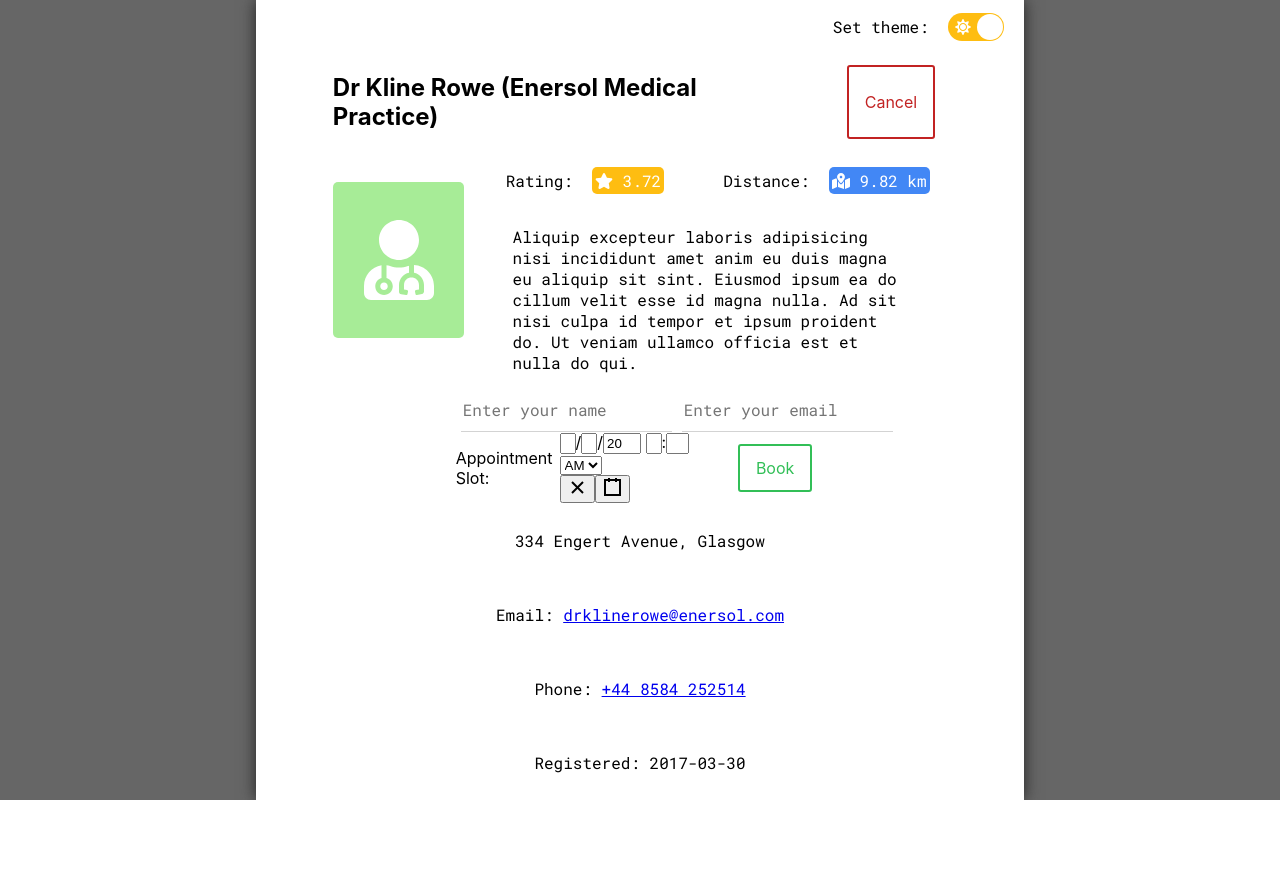
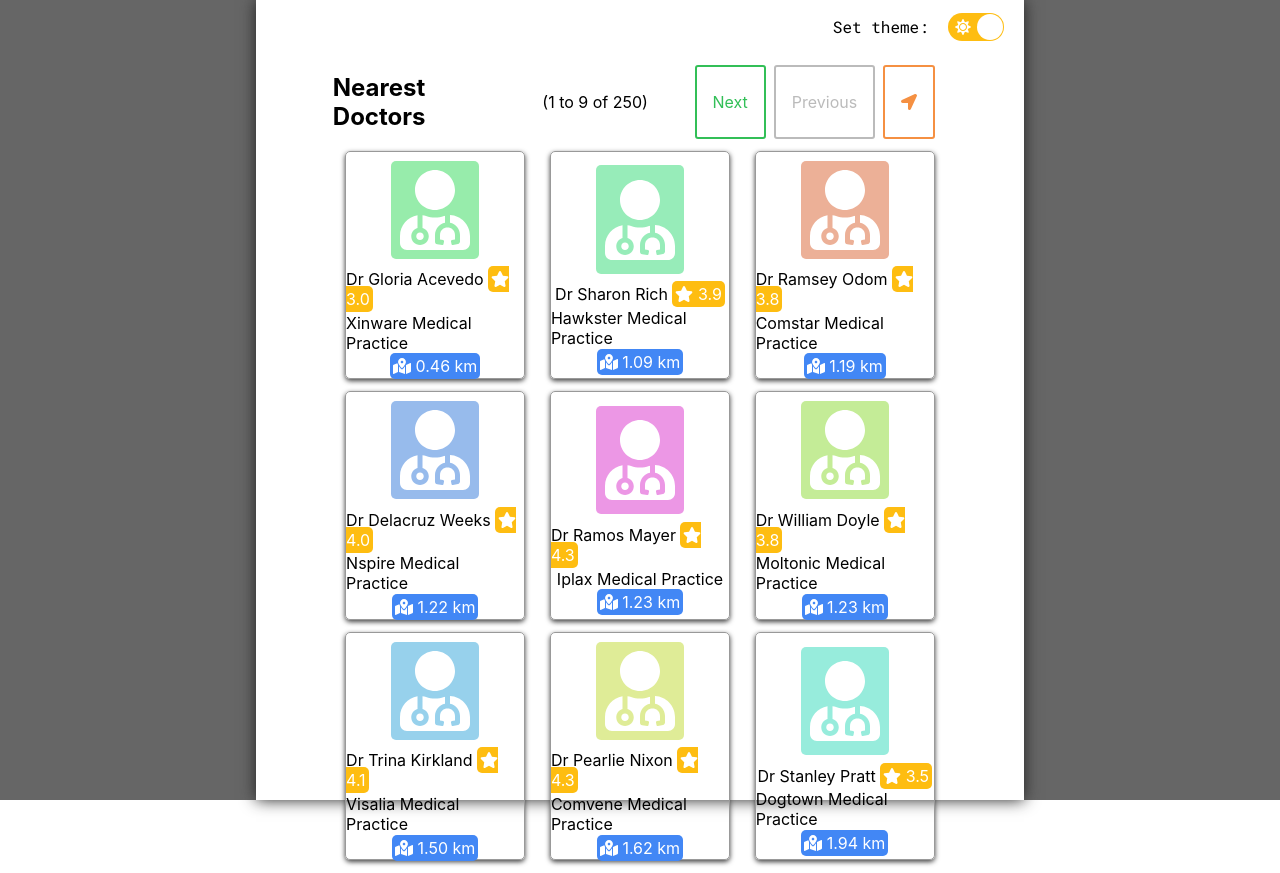
Before and after one commit to cwatson-dev/booking-app, a React (Create React App) app: page / in a window 1280 px wide. Before the commit the page ends 800 px from the top, so only its background shows below. Built offline with nearby package versions, Linux system fonts and the light colour scheme.

Commit message:
chore: cleanup

```diff
--- a/src/App.tsx
+++ b/src/App.tsx
@@ -9,7 +9,7 @@ import { Button, ButtonsContainer, PageButtons, themeSwitchIcon, ThemeSwitcher }
 import { AppContainer, ContentContainer, HeaderContainer, NavContainer, PageContainer } from './components/structure';
 import { Header, PageDetails, SwitchText } from './components/text';
 import { usePosition } from './helpers/hooks';
-import { renderDoctorCardsRow, renderDoctorDetails } from './helpers/renderers';
+import { renderDoctorCardsRow, renderAppointmentPage } from './helpers/renderers';
 import { sortArrayByLatLongNearest } from './helpers/sorters';
 
 const App = () => {
@@ -18,7 +18,7 @@ const App = () => {
   const [currentLocationEnabled, setCurrentLocationEnabled] = useState(false);
   const [doctors, setDoctors] = useState<Doctor[]>(doctorsData);
   const [page, setPage] = useState(0);
-  const [selectedDoctor, setSelectedDoctor] = useState<Doctor | null>(doctorsData[0]);
+  const [selectedDoctor, setSelectedDoctor] = useState<Doctor | null>(null);
   const [themeMode, setThemeMode] = useState<'light' | 'dark'>('light');
   const [userDetails, setUserDetails] = useState({ name: '', email: '' });
 
@@ -91,12 +91,13 @@ const App = () => {
                   </ButtonsContainer>
                 </HeaderContainer>
                 <PageContainer>
-                  {renderDoctorDetails(
+                  {renderAppointmentPage(
                     selectedDoctor,
                     appointmentDateTime,
                     setAppointmentDateTime,
                     userDetails,
                     setUserDetails,
+                    setSelectedDoctor,
                   )}
                 </PageContainer>
               </>
--- a/src/helpers/renderers.tsx
+++ b/src/helpers/renderers.tsx
@@ -43,7 +43,7 @@ export const renderDoctorCardsRow = (
 };
 
 // this renderer should be changed to use components with proper spacing css, not `&nbsp;`
-export const renderDoctorDetails = (
+export const renderAppointmentPage = (
   selectedDoctor: Doctor,
   appointmentDateTime: Date,
   setAppointmentDateTime: Dispatch<SetStateAction<Date>>,
```
